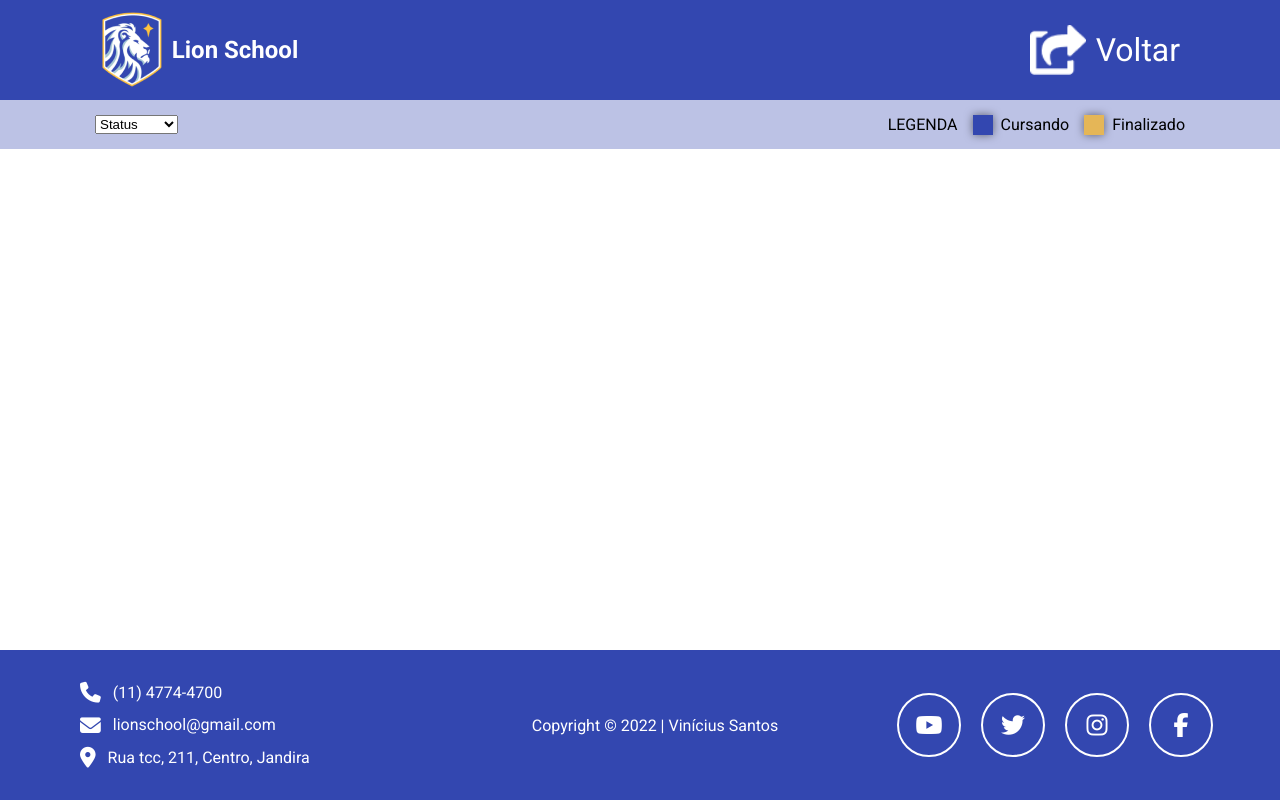
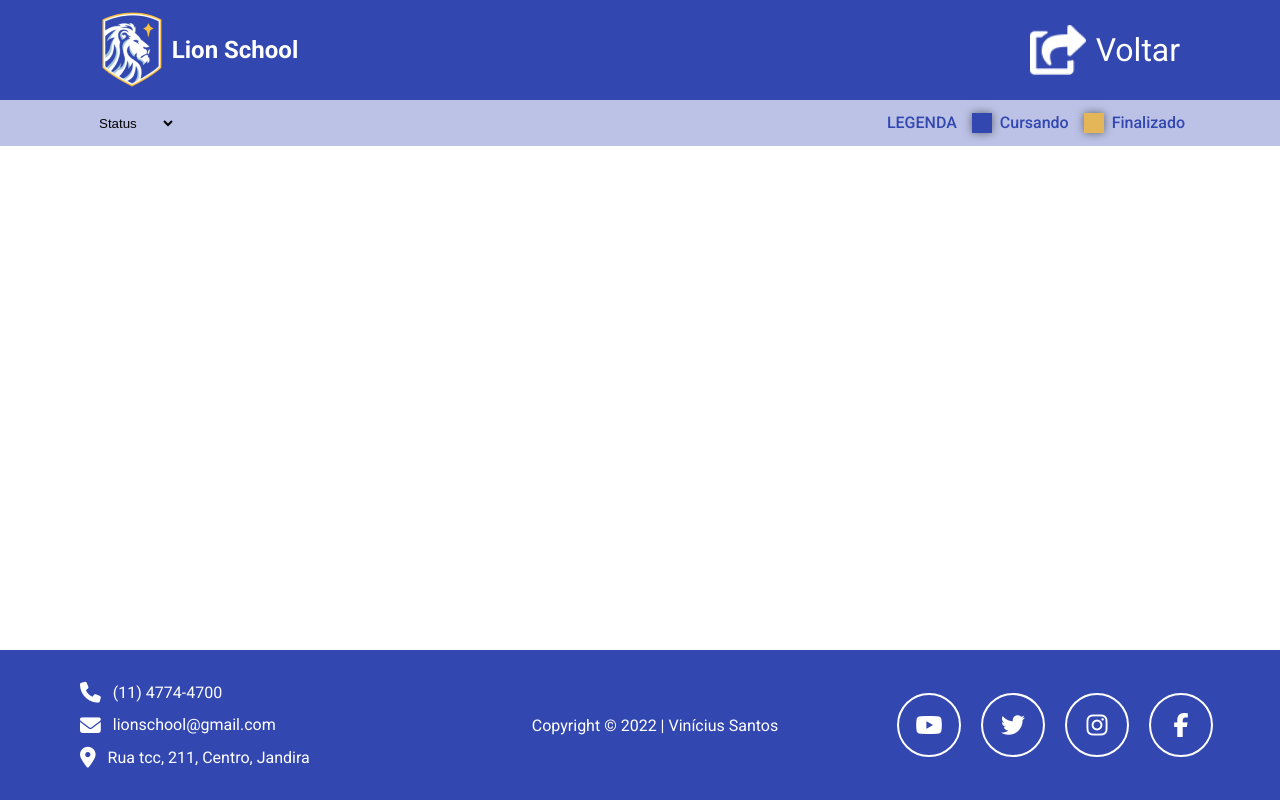
Before and after one commit to vini00784/project-back-and-front, a plain HTML site: page assets/pages/students-list.html in a window 1280 px wide. Drawn offline with Linux system fonts and the light colour scheme; no server answers.

Commit message:
início da estilização do menu

```diff
--- a/assets/css/students-list.css
+++ b/assets/css/students-list.css
@@ -29,6 +29,9 @@ main {
     display: flex;
     gap: 15px;
     font-family: 'Roboto', sans-serif;
+    font-weight: 500;
+    font-size: 1rem;
+    color: var(--default-color);
 }
 .studying, .finished {
     display: flex;
@@ -55,6 +58,8 @@ main {
     justify-content: center;
     margin-top: 30px;
     gap: 80px;
+    flex-wrap: wrap;
+    margin-bottom: 30px;
 }
 
 .student {
@@ -85,3 +90,10 @@ main {
     height: 200px;
     width: 200px;
 }
+
+/* MENU */
+
+.menu {
+    background-color: var(--secondary-color);
+    border: none;
+}
```
